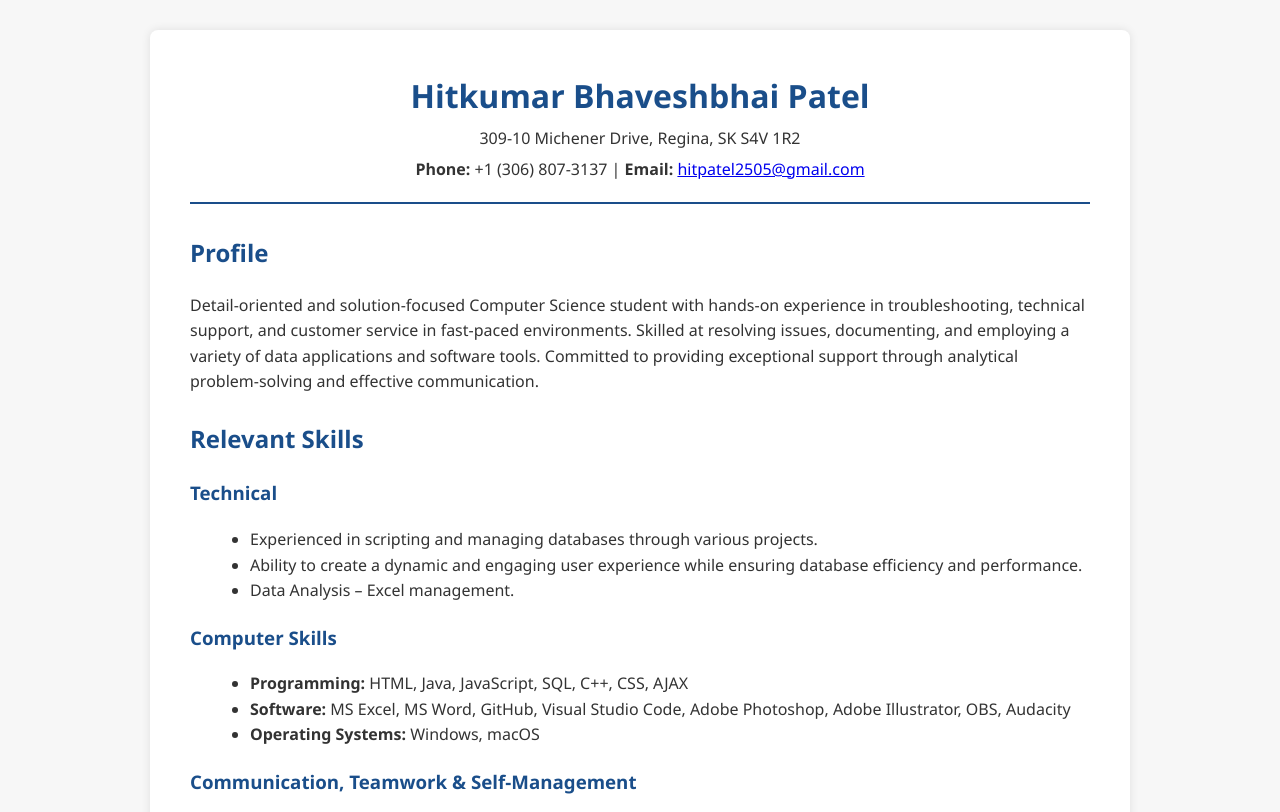
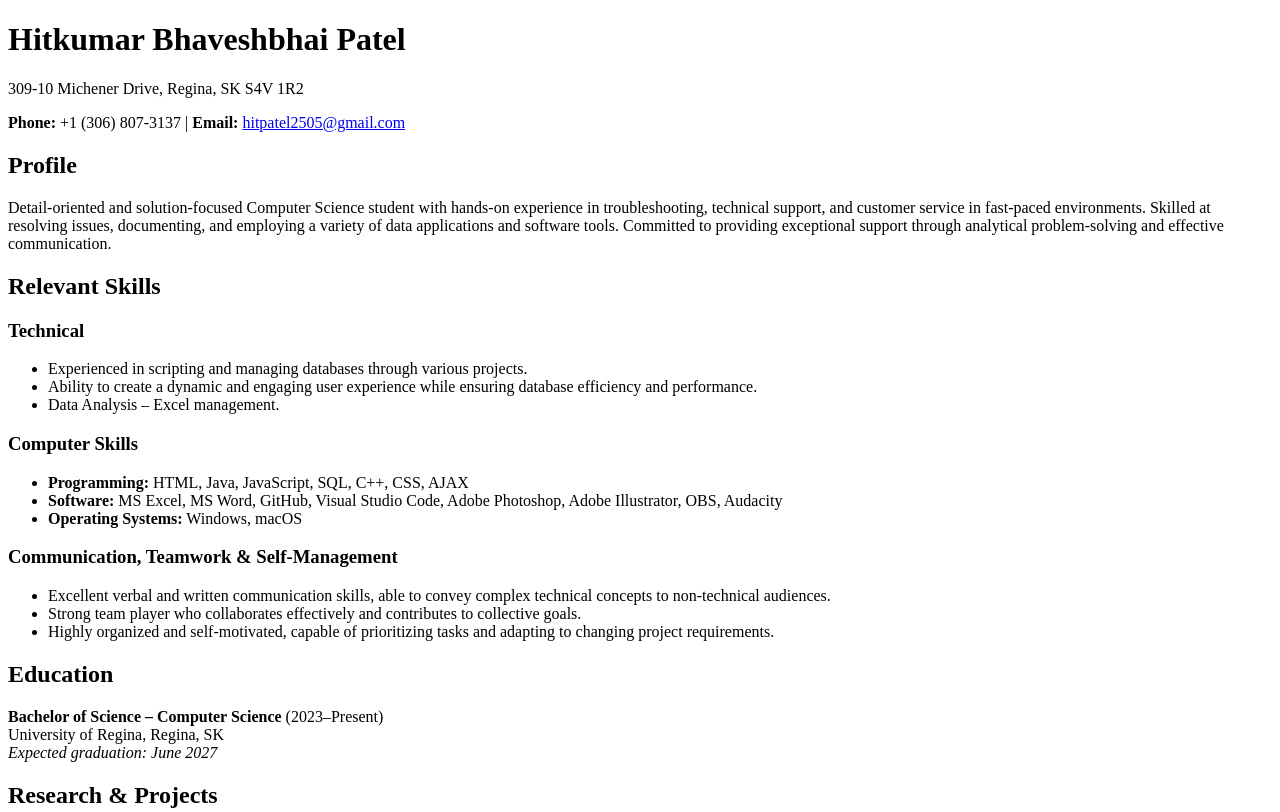
Before and after one commit to graphicalxhp/me.hitpatel, a plain HTML site: page index.html in a window 1280 px wide. Shown: the top 812 px of the page. Drawn offline with Linux system fonts and the light colour scheme.

Commit message:
Update index.html

```diff
--- a/index.html
+++ b/index.html
@@ -5,53 +5,7 @@
   <meta charset="UTF-8" />
   <meta name="viewport" content="width=device-width, initial-scale=1.0" />
   <title>Hitkumar Patel - Resume</title>
-  <style>
-    body {
-      font-family: "Segoe UI", Arial, sans-serif;
-      margin: 0;
-      padding: 0;
-      line-height: 1.6;
-      background-color: #f7f7f7;
-      color: #333;
-    }
-    .container {
-      max-width: 900px;
-      background: #fff;
-      margin: 30px auto;
-      padding: 40px;
-      border-radius: 8px;
-      box-shadow: 0 0 10px rgba(0,0,0,0.1);
-    }
-    h1, h2, h3 {
-      color: #1a4e8a;
-    }
-    header {
-      text-align: center;
-      border-bottom: 2px solid #1a4e8a;
-      padding-bottom: 15px;
-      margin-bottom: 30px;
-    }
-    header h1 {
-      margin: 0;
-      font-size: 2em;
-    }
-    header p {
-      margin: 5px 0;
-    }
-    section {
-      margin-bottom: 25px;
-    }
-    ul {
-      margin: 5px 0 10px 20px;
-    }
-    .subheading {
-      font-weight: bold;
-      color: #1a4e8a;
-    }
-    .project-title {
-      font-weight: bold;
-    }
- </style>
+
 </head>
 <body>
   <div class="container">
```
